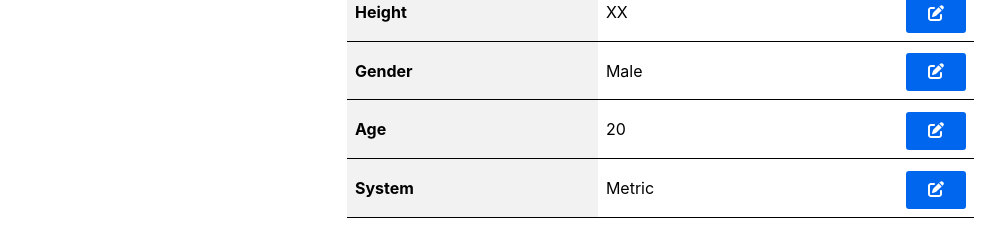
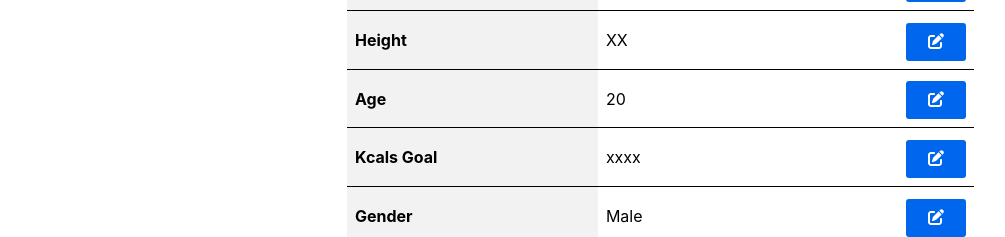
Before and after one commit to PS-G12/PS.G12, a React (Create React App) app in the folder client/: page /profilePrueba in a window 1280 px wide. Shown: the part 688-925 px from the top of the page, without its empty margins (37-1042 px from the left). Built offline with nearby package versions, Linux system fonts and the light colour scheme; a web font is replaced by a local one.

Commit message:
eliminacion de restricciones

```diff
--- a/client/src/pages/profilePrueba/profilePrueba.js
+++ b/client/src/pages/profilePrueba/profilePrueba.js
@@ -47,7 +47,7 @@ const ProfilePrueba = () => {
         const [editMode, setEditMode] = useState(false);
         const [editedValue, setEditedValue] = useState(value);
 
-        const showEditButton = title !== "UserName" && title !== "Mail";
+        const showEditButton = title !== "x";
 
         const handleEditClick = () => {
             setEditMode(true);
@@ -55,7 +55,6 @@ const ProfilePrueba = () => {
 
         const handleSaveClick = () => {
             setEditMode(false);
-            // Aquí puedes agregar la lógica para guardar el valor editado, por ejemplo, enviar una solicitud al servidor.
         };
 
         return (
@@ -132,8 +131,9 @@ const ProfilePrueba = () => {
                                     <tbody>
                                         <TableRow title="Weight" value="XX" />
                                         <TableRow title="Height" value="XX" />
+                                        <TableRow title="Age" value="20" />
+                                        <TableRow title="Kcals Goal" value="xxxx" />
                                         <TableRow title="Gender" value="Male" />
-                                        <TableRow title="Age" value="20" />
                                         <TableRow title="System" value="Metric" />
                                     </tbody>
                                 </table>
```
